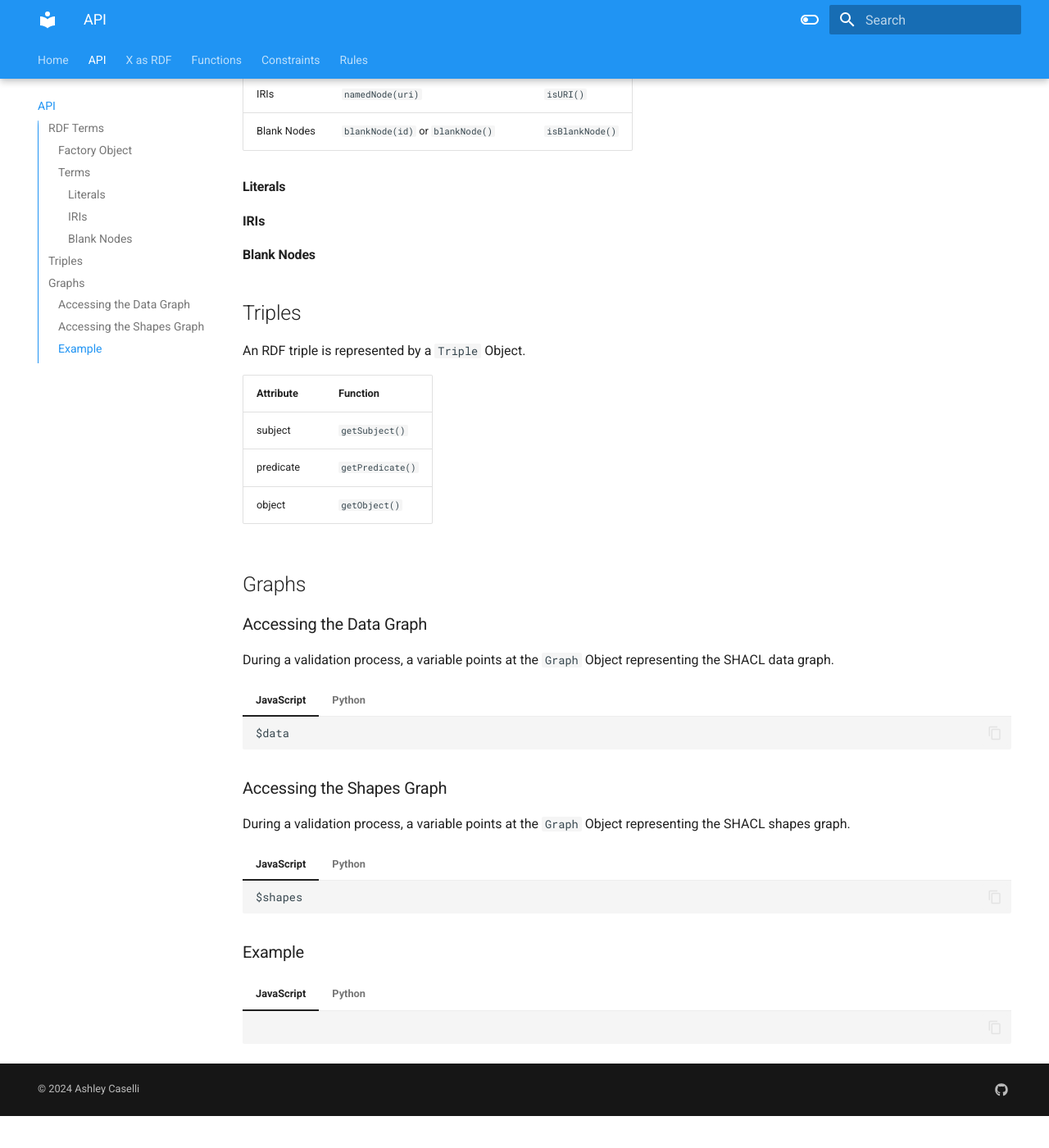
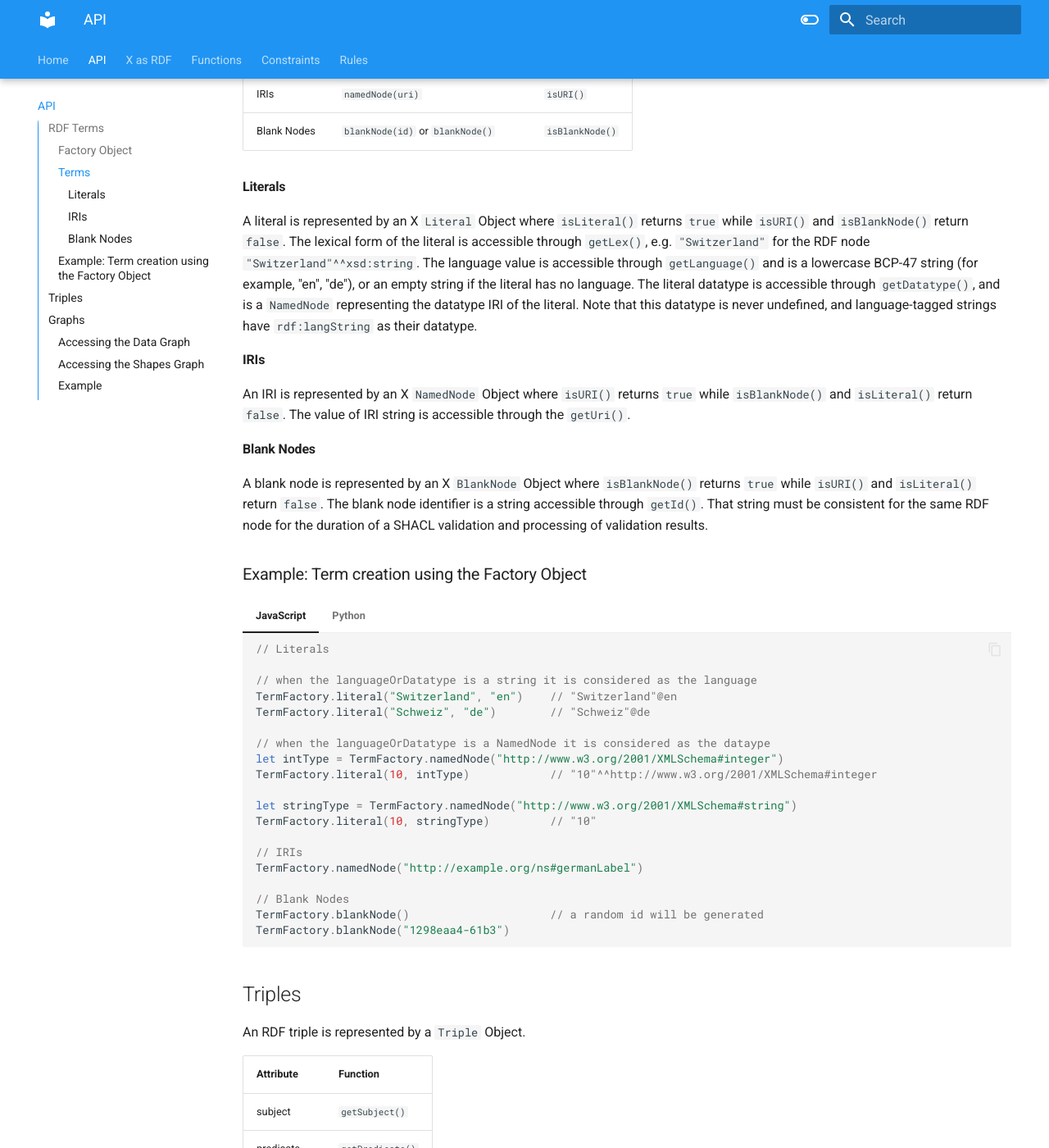
Before and after one commit to ashleycaselli/shacl-x-docs, an MkDocs documentation site: the page built from docs/api.md, in a window 1280 px wide and 1400 px high, scrolled down 700 px. Shown: the whole window at 82% size. Built offline with MkDocs 1.6.1 and Material for MkDocs 9.7.7, drawn with Linux system fonts in a browser that asks for light colours; before the commit the page ends 2061 px from its top, so only the background shows below that.

Commit message:
chore(api): add examples of term creation using factory object

````diff
--- a/docs/api.md
+++ b/docs/api.md
@@ -33,8 +33,60 @@ The RDF terms objects can be created using the following Factory Object:
 | Blank Nodes   | `blankNode(id)` or `blankNode()`  | `isBlankNode()`   |
 
 #### Literals
+A literal is represented by an X `Literal` Object where `isLiteral()` returns `true` while `isURI()` and `isBlankNode()` return `false`. The lexical form of the literal is accessible through `getLex()`, e.g. `"Switzerland"` for the RDF node `"Switzerland"^^xsd:string`. The language value is accessible through `getLanguage()` and is a lowercase BCP-47 string (for example, "en", "de"), or an empty string if the literal has no language. The literal datatype is accessible through `getDatatype()`, and is a `NamedNode` representing the datatype IRI of the literal. Note that this datatype is never undefined, and language-tagged strings have `rdf:langString` as their datatype.
+
 #### IRIs
+An IRI is represented by an X `NamedNode` Object where `isURI()` returns `true` while `isBlankNode()` and `isLiteral()` return `false`. The value of IRI string is accessible through the `getUri()`.
+
 #### Blank Nodes
+A blank node is represented by an X `BlankNode` Object where `isBlankNode()` returns `true` while `isURI()` and `isLiteral()` return `false`. The blank node identifier is a string accessible through `getId()`. That string must be consistent for the same RDF node for the duration of a SHACL validation and processing of validation results.
+
+### Example: Term creation using the Factory Object
+
+=== "JavaScript"
+    ```js
+    // Literals
+
+    // when the languageOrDatatype is a string it is considered as the language
+    TermFactory.literal("Switzerland", "en")    // "Switzerland"@en
+    TermFactory.literal("Schweiz", "de")        // "Schweiz"@de
+
+    // when the languageOrDatatype is a NamedNode it is considered as the dataype
+    let intType = TermFactory.namedNode("http://www.w3.org/2001/XMLSchema#integer")
+    TermFactory.literal(10, intType)            // "10"^^http://www.w3.org/2001/XMLSchema#integer
+
+    let stringType = TermFactory.namedNode("http://www.w3.org/2001/XMLSchema#string")
+    TermFactory.literal(10, stringType)         // "10"
+
+    // IRIs
+    TermFactory.namedNode("http://example.org/ns#germanLabel")
+
+    // Blank Nodes
+    TermFactory.blankNode()                     // a random id will be generated
+    TermFactory.blankNode("1298eaa4-61b3")
+    ```
+=== "Python"
+    ```py
+    # Literals
+
+    # when the languageOrDatatype is a string it is considered as the language
+    py_tf.literal("Switzerland", "en")    # "Switzerland"@en
+    py_tf.literal("Schweiz", "de")        # "Schweiz"@de
+
+    # when the languageOrDatatype is a NamedNode it is considered as the dataype
+    int_type = py_tf.namedNode("http://www.w3.org/2001/XMLSchema#integer")
+    py_tf.literal(10, int_type)            # "10"^^http://www.w3.org/2001/XMLSchema#integer
+
+    string_type = py_tf.namedNode("http://www.w3.org/2001/XMLSchema#string")
+    py_tf.literal(10, string_type)         # "10"
+
+    # IRIs
+    py_tf.namedNode("http://example.org/ns#germanLabel")
+
+    # Blank Nodes
+    py_tf.blankNode()                     # a random id will be generated
+    py_tf.blankNode("1298eaa4-61b3")
+    ```
 
 
 ## Triples
````
